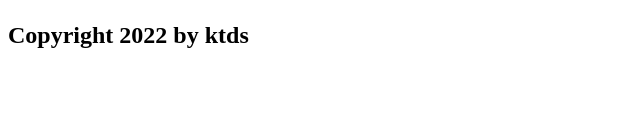
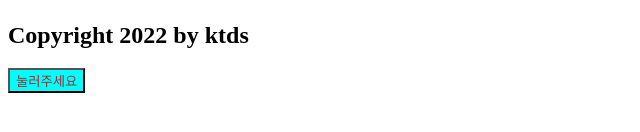
Before and after one commit to soongon/first-vue, a Vue app: page / in a window 1280 px wide. Shown: the part 192-324 px from the top of the page, without its empty margins (0-640 px from the left). Built offline with nearby package versions, Linux system fonts and the light colour scheme; no server answers.

Commit message:
initial commit

```diff
--- a/src/components/StarwarsFooter.vue
+++ b/src/components/StarwarsFooter.vue
@@ -1,9 +1,12 @@
 <template>
   <h2>Copyright 2022 by ktds</h2>
+  <custom-button>눌러주세요</custom-button>
 </template>
 
 <script>
+import CustomButton from '@/global-components/CustomButton.vue'
 export default {
+  components: { CustomButton },
 
 }
 </script>
--- /dev/null
+++ b/src/global-components/CustomButton.vue
@@ -0,0 +1,16 @@
+<template>
+  <button><slot/></button>
+</template>
+
+<script>
+export default {
+
+}
+</script>
+
+<style scoped>
+    button {
+        background-color: aqua;
+        color: brown;
+    }
+</style>
--- a/src/main.js
+++ b/src/main.js
@@ -1,4 +1,7 @@
 import { createApp } from 'vue'
 import App from './App.vue'
+import CustomButton from './global-components/CustomButton.vue';
 
-createApp(App).mount('#app')
+createApp(App)
+    .component('CustomButton', CustomButton)
+    .mount('#app')
```
Also changed, not shown: src/components/StartwarsMain.vue (line endings or trailing spaces).
